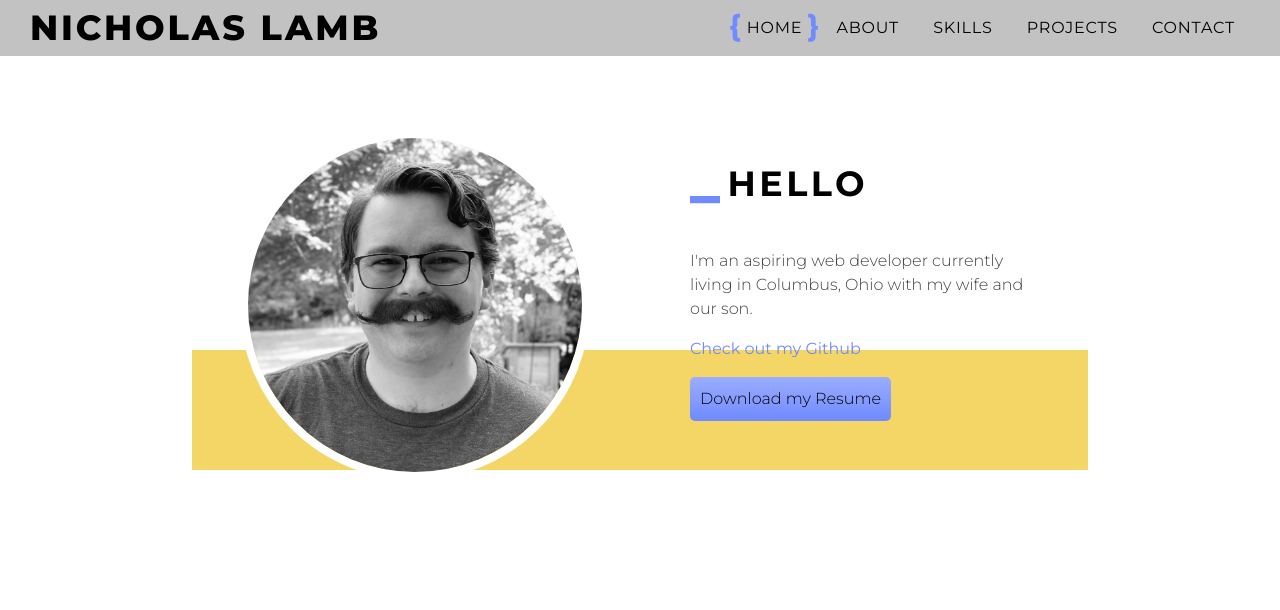
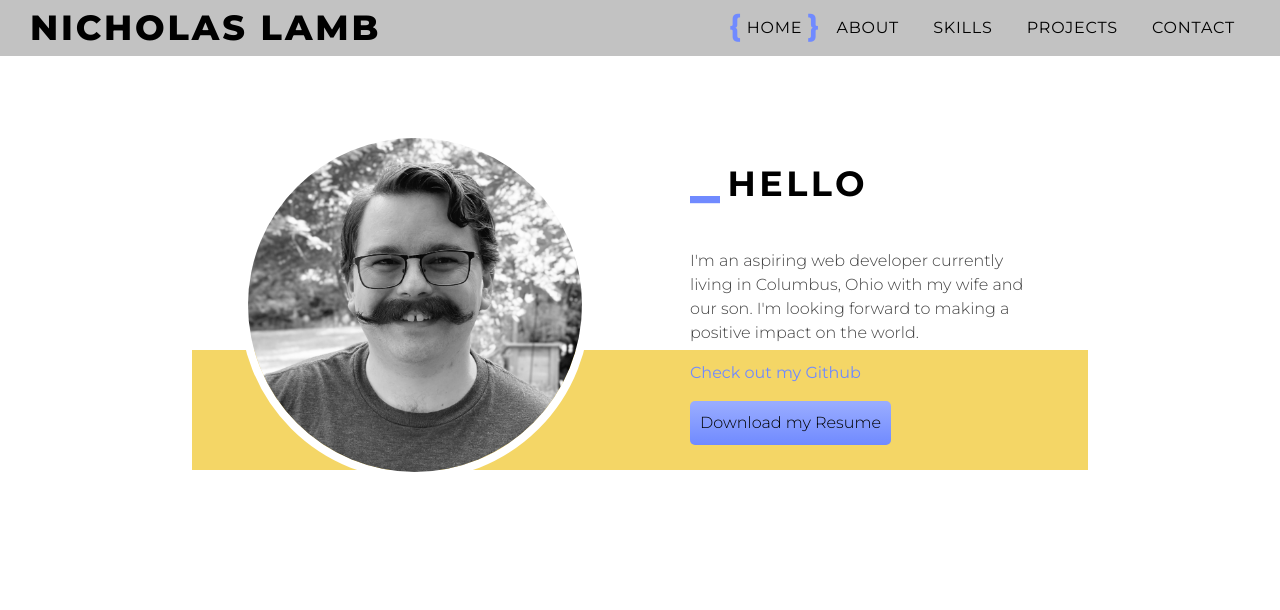
Before and after one commit to nickplamb/portfolio_site, a website built with Parcel: page index.html in a window 1280 px wide. Shown: the top 610 px of the page. Built offline with nearby package versions, Linux system fonts and the light colour scheme.

Commit message:
remove old logo files, update profile paragraph

```diff
--- a/index.html
+++ b/index.html
@@ -70,7 +70,8 @@
         </div>
         <div class="profile__item">
           <h2>_ HELLO</h2>
-          <p>I'm an aspiring web developer currently living in Columbus, Ohio with my wife and our son.</p>
+          <p>I'm an aspiring web developer currently living in Columbus, Ohio with my wife and our son. I'm looking forward to making a positive
+            impact on the world.</p>
 
           <p><a href="https://github.com/nickplamb" target="_blank">Check out my Github</a></p>
           <div class="resume-download">
```
Also changed, not shown: img/nicholas_lamb_logo.png (deleted), img/nicholas_lamb_logo.svg (deleted).
